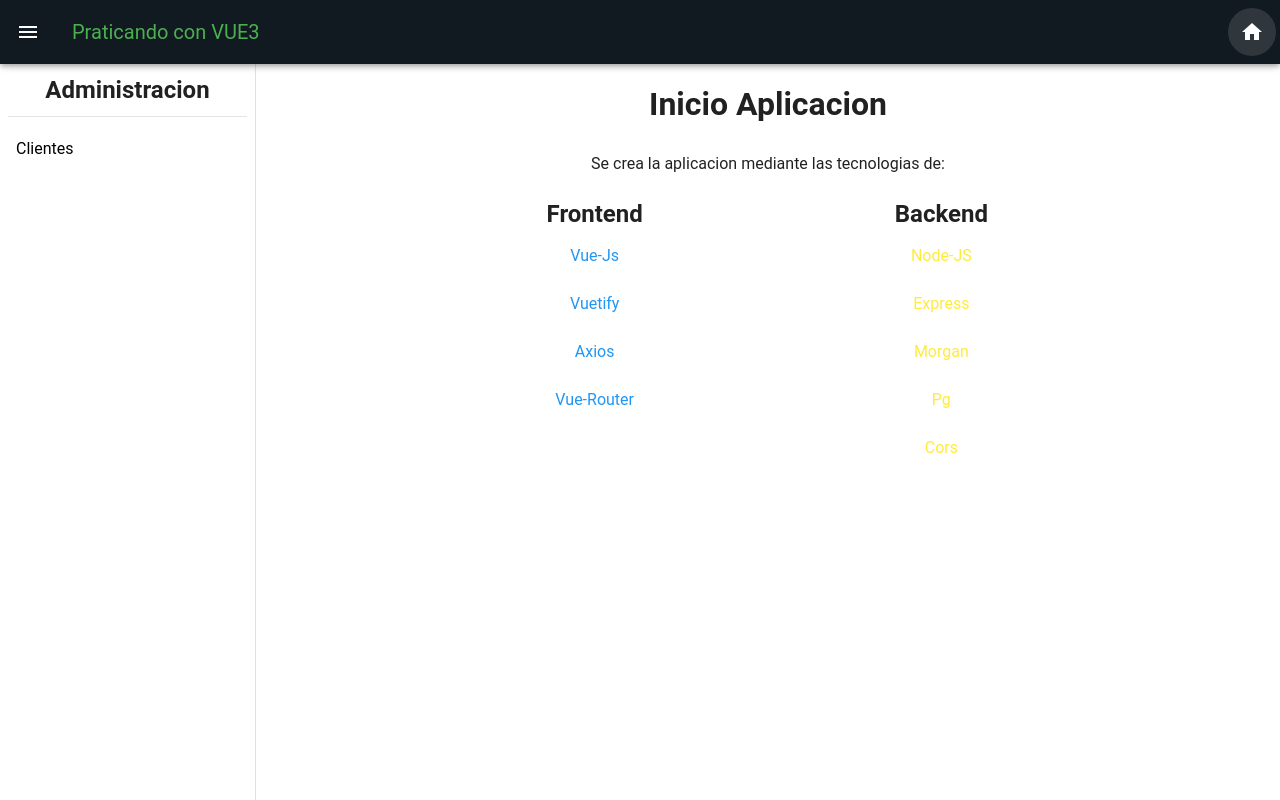
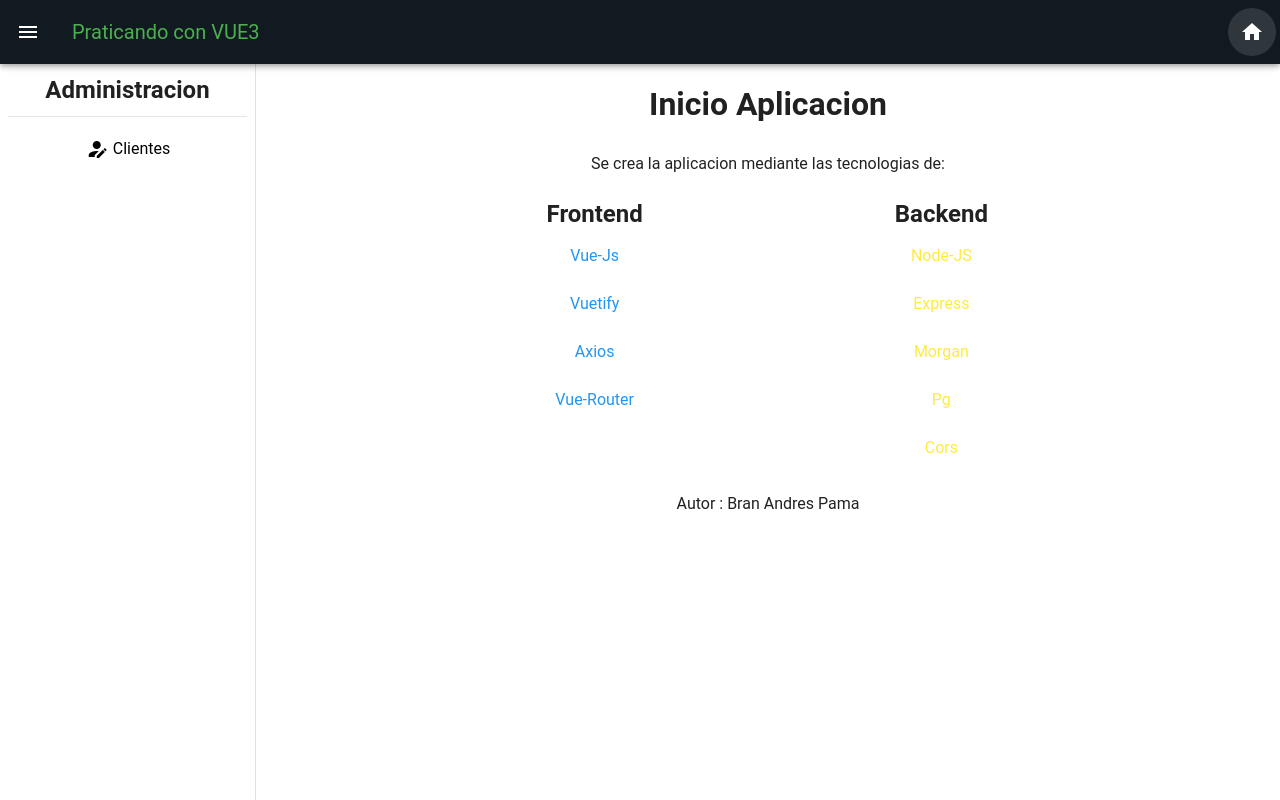
Before and after one commit to BranPama/pruebavue, a Vue app in the folder frontend/: page /inicio in a window 1280 px wide. Built offline with nearby package versions, Linux system fonts and the light colour scheme.

Commit message:
se agregan algunas funcionalidades esteticas

```diff
--- a/frontend/src/components/Drawer.vue
+++ b/frontend/src/components/Drawer.vue
@@ -19,7 +19,14 @@ export default defineComponent({
         <v-list class="text-center">
             <h2>Administracion</h2>
             <v-divider class="ma-2"></v-divider>
-            <v-list-item class="d-none d-md-flex text-black" to="/clientes">Clientes</v-list-item>
+            <v-list-item
+                active-color="green"
+                class="text-black"
+                to="/clientes"
+                >
+                <v-icon icon="mdi-account-edit"></v-icon>
+                Clientes
+            </v-list-item>
         </v-list>
     </v-navigation-drawer>
 </template>
--- a/frontend/src/views/vistaUsuarios.vue
+++ b/frontend/src/views/vistaUsuarios.vue
@@ -66,6 +66,9 @@ export default defineComponent({
                             </v-list>
                         </v-col>
                     </v-row>
+                    <v-col class="text-center" cols="12" xs="12" sm="12" md="12">
+                        <p>Autor : Bran Andres Pama</p>
+                    </v-col>
                 </v-row>
             </v-container>
         </v-main>
```
